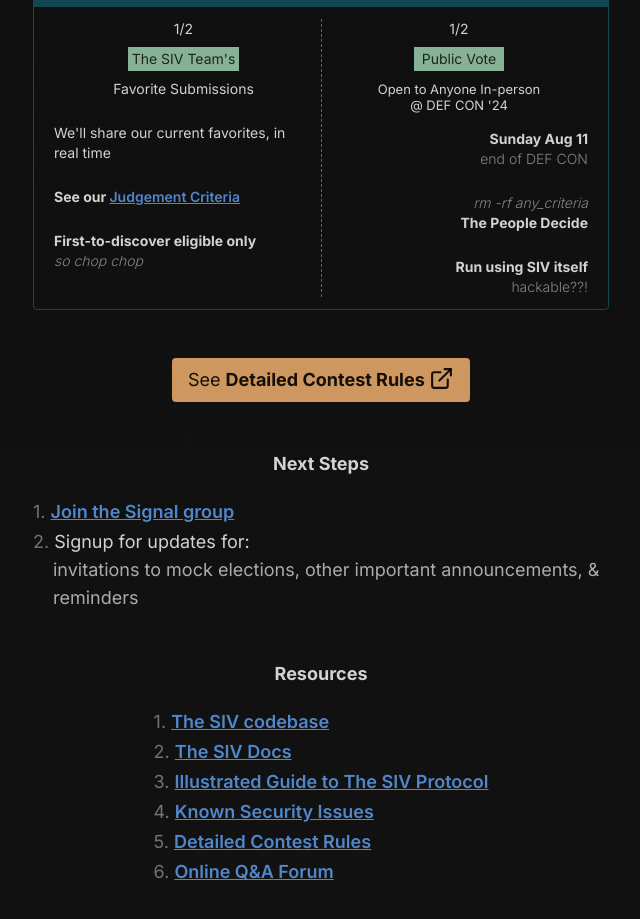
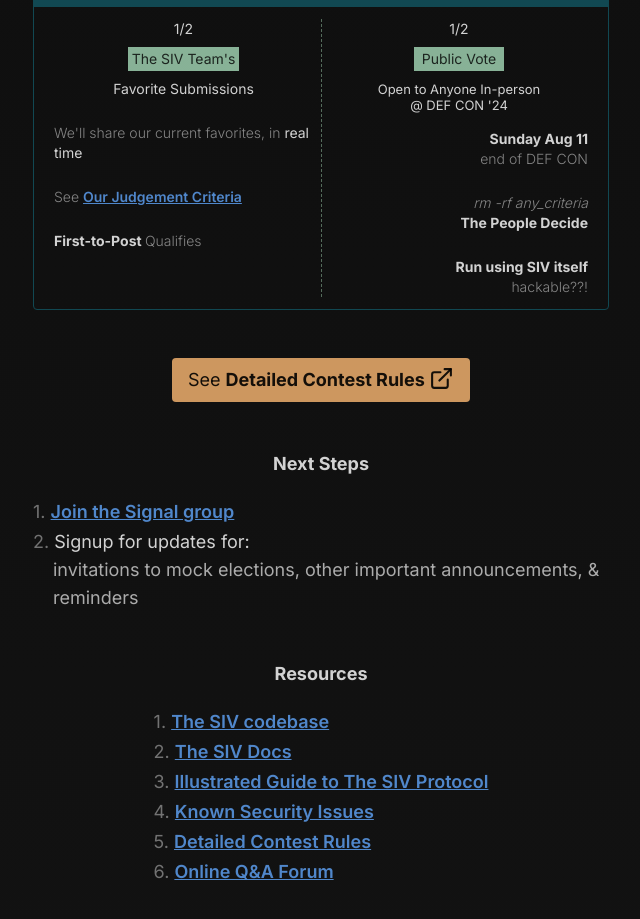
Before and after one commit to siv-org/hack.siv.org, a Next.js app: page / in a window 1280 px wide. Shown: the part 2180-3099 px from the top of the page, without its empty margins (319-959 px from the left). Built offline with nearby package versions, Linux system fonts and the light colour scheme.

Commit message:
Tweak SIV's favorites column text

```diff
--- a/app/page.tsx
+++ b/app/page.tsx
@@ -161,22 +161,25 @@
             <h4>Favorite Submissions</h4>
 
             <div className="mt-6 space-y-6 text-left">
-              <div>We{"'"}ll share our current favorites, in real time</div>
+              <div>
+                <span className="opacity-60 font-light">
+                  We{"'"}ll share our current favorites, in{' '}
+                </span>
+                real time
+              </div>
               <div className="font-bold">
-                See our{' '}
+                <span className="opacity-60 font-light">See </span>
                 <a
                   href="https://gist.github.com/dsernst/26b1966dd61183ad256b881d2e51185e#awarding-prizes"
                   target="_blank"
                   className={linkStyle}
                 >
-                  Judgement Criteria
+                  Our Judgement Criteria
                 </a>
               </div>
               <div className="font-bold">
-                First-to-discover eligible only
-                <i className="block italic text-sm font-light opacity-60">
-                  so chop chop
-                </i>
+                First-to-Post{' '}
+                <span className="opacity-60 font-light">Qualifies</span>
               </div>
             </div>
           </div>
```
